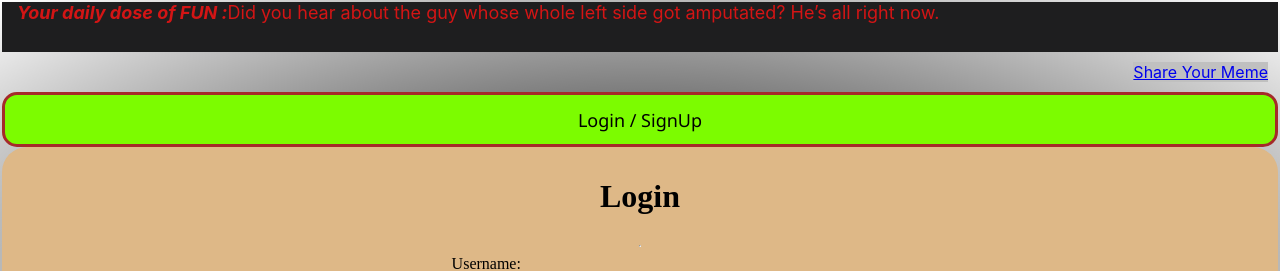
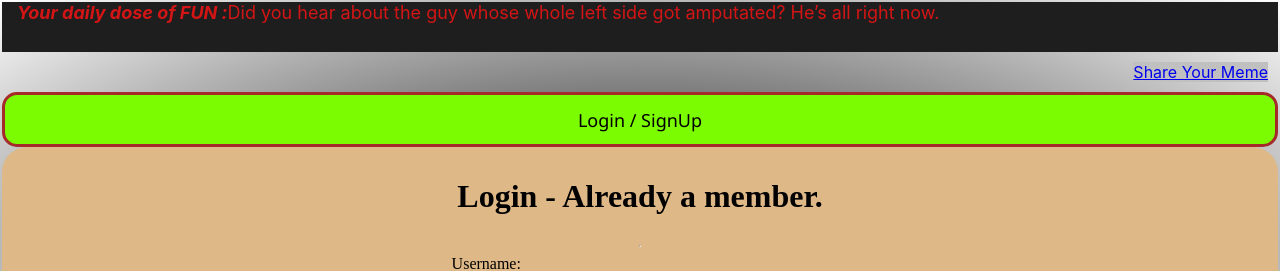
Before and after one commit to nik-kill/xMeme, a React (Create React App) app in the folder frontend/: page / in a window 1280 px wide. Shown: the top 271 px of the page. Built offline with nearby package versions, Linux system fonts and the light colour scheme; no server answers.

Commit message:
login and register header

```diff
--- a/frontend/src/components/login.js
+++ b/frontend/src/components/login.js
@@ -34,7 +34,8 @@ export default class Login extends Component {
     render() {
         return (
             <form onSubmit={this.onSubmit} className="loginBoard">
-                <h1>Login</h1><hr />
+                <h1>Login - Already a member.</h1>
+                <hr />
                 <div className="username">
                     <label>Username: </label>
                     <input type="text"
--- a/frontend/src/components/register.js
+++ b/frontend/src/components/register.js
@@ -50,7 +50,7 @@ export default class Login extends Component {
     render() {
         return (
             <form onSubmit={this.onSubmit} className="registerBoard">
-                <h1>Register</h1><hr />
+                <h1>Register - Welcome to the Community !</h1><hr />
                 <div className="name">
                     <label>Name: </label>
                     <input type="text"
```
